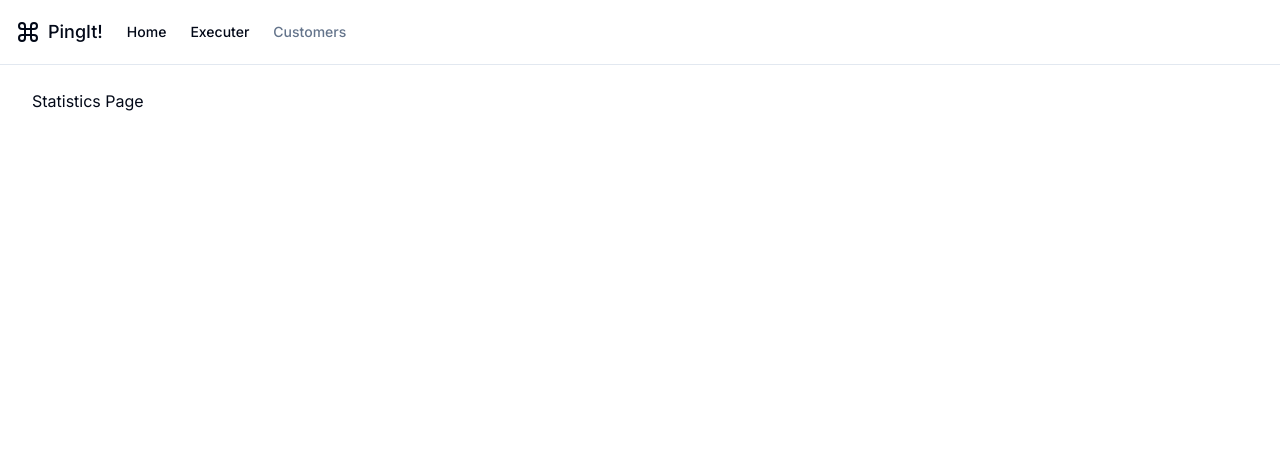
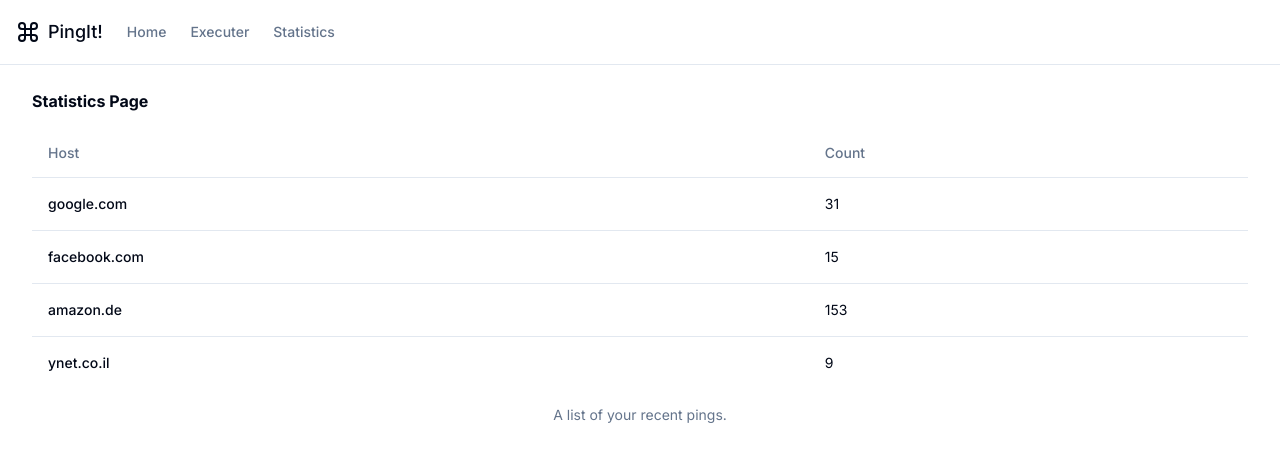
Before and after one commit to zoubiforat/ping-frontend, a Next.js app: page /statistics in a window 1280 px wide. Shown: the top 462 px of the page. Built offline with nearby package versions, Linux system fonts and the light colour scheme.

Commit message:
- ping UI + template

```diff
--- a/app/executer/page.tsx
+++ b/app/executer/page.tsx
@@ -1,13 +1,12 @@
 "use client"
 
-import React, { useEffect, useState } from "react";
+import React, { useState } from "react";
 import { useForm } from 'react-hook-form';
 import { z } from 'zod';
 import { zodResolver } from '@hookform/resolvers/zod';
 import { postExecuterSchema } from "./post-executer.schema";
 import { PostExecuterForm } from "./executer-form";
 import axios from "axios";
-import { Textarea } from "@/components/ui/textarea"
 import { Card, CardContent } from "../../components/ui/card";
 
 const ExecuterPage = () => {
@@ -30,6 +29,7 @@
     });
 
     return <>
+        <h1 className="font-bold">Ping Executer</h1>
         <PostExecuterForm form={form} onSubmit={onSubmit} ></PostExecuterForm>
         <Card>
             <CardContent className="p-6 whitespace-pre">
--- a/app/statistics/page.tsx
+++ b/app/statistics/page.tsx
@@ -1,7 +1,45 @@
 import React from "react";
+import { Table, TableCaption, TableHeader, TableRow, TableHead, TableBody, TableCell } from "../../components/ui/table";
 
 const StatisticsPage = () => {
-    return <div>Statistics Page</div>
+    const statistics = [
+        {
+            host: "google.com",
+            count: 31,
+        },
+        {
+            host: "facebook.com",
+            count: 15,
+        },
+        {
+            host: "amazon.de",
+            count: 153,
+        },
+        {
+            host: "ynet.co.il",
+            count: 9,
+        }
+    ];
+    return <>
+        <h1 className="font-bold">Statistics Page</h1>
+        <Table>
+            <TableCaption>A list of your recent pings.</TableCaption>
+            <TableHeader>
+                <TableRow>
+                    <TableHead>Host</TableHead>
+                    <TableHead>Count</TableHead>
+                </TableRow>
+            </TableHeader>
+            <TableBody>
+                {statistics.map((statistic) => (
+                <TableRow key={statistic.host}>
+                    <TableCell className="font-medium">{statistic.host}</TableCell>
+                    <TableCell>{statistic.count}</TableCell>
+                </TableRow>
+                ))}
+            </TableBody>
+        </Table>
+    </>
 }
 
 export default StatisticsPage;
--- a/components/main-nav.tsx
+++ b/components/main-nav.tsx
@@ -13,13 +13,13 @@
     >
       <Link
         href="/"
-        className="text-sm font-medium transition-colors hover:text-primary"
+        className="text-sm font-medium text-muted-foreground transition-colors hover:text-primary"
       >
         Home
       </Link>
       <Link
         href="/executer"
-        className="text-sm font-medium transition-colors hover:text-primary"
+        className="text-sm font-medium text-muted-foreground transition-colors hover:text-primary"
       >
         Executer
       </Link>
@@ -27,7 +27,7 @@
         href="/statistics"
         className="text-sm font-medium text-muted-foreground transition-colors hover:text-primary"
       >
-        Customers
+        Statistics
       </Link>
     </nav>
   )
--- /dev/null
+++ b/components/ui/table.tsx
@@ -0,0 +1,114 @@
+import * as React from "react"
+
+import { cn } from "@/lib/utils"
+
+const Table = React.forwardRef<
+  HTMLTableElement,
+  React.HTMLAttributes<HTMLTableElement>
+>(({ className, ...props }, ref) => (
+  <div className="relative w-full overflow-auto">
+    <table
+      ref={ref}
+      className={cn("w-full caption-bottom text-sm", className)}
+      {...props}
+    />
+  </div>
+))
+Table.displayName = "Table"
+
+const TableHeader = React.forwardRef<
+  HTMLTableSectionElement,
+  React.HTMLAttributes<HTMLTableSectionElement>
+>(({ className, ...props }, ref) => (
+  <thead ref={ref} className={cn("[&_tr]:border-b", className)} {...props} />
+))
+TableHeader.displayName = "TableHeader"
+
+const TableBody = React.forwardRef<
+  HTMLTableSectionElement,
+  React.HTMLAttributes<HTMLTableSectionElement>
+>(({ className, ...props }, ref) => (
+  <tbody
+    ref={ref}
+    className={cn("[&_tr:last-child]:border-0", className)}
+    {...props}
+  />
+))
+TableBody.displayName = "TableBody"
+
+const TableFooter = React.forwardRef<
+  HTMLTableSectionElement,
+  React.HTMLAttributes<HTMLTableSectionElement>
+>(({ className, ...props }, ref) => (
+  <tfoot
+    ref={ref}
+    className={cn("bg-primary font-medium text-primary-foreground", className)}
+    {...props}
+  />
+))
+TableFooter.displayName = "TableFooter"
+
+const TableRow = React.forwardRef<
+  HTMLTableRowElement,
+  React.HTMLAttributes<HTMLTableRowElement>
+>(({ className, ...props }, ref) => (
+  <tr
+    ref={ref}
+    className={cn(
+      "border-b transition-colors hover:bg-muted/50 data-[state=selected]:bg-muted",
+      className
+    )}
+    {...props}
+  />
+))
+TableRow.displayName = "TableRow"
+
+const TableHead = React.forwardRef<
+  HTMLTableCellElement,
+  React.ThHTMLAttributes<HTMLTableCellElement>
+>(({ className, ...props }, ref) => (
+  <th
+    ref={ref}
+    className={cn(
+      "h-12 px-4 text-left align-middle font-medium text-muted-foreground [&:has([role=checkbox])]:pr-0",
+      className
+    )}
+    {...props}
+  />
+))
+TableHead.displayName = "TableHead"
+
+const TableCell = React.forwardRef<
+  HTMLTableCellElement,
+  React.TdHTMLAttributes<HTMLTableCellElement>
+>(({ className, ...props }, ref) => (
+  <td
+    ref={ref}
+    className={cn("p-4 align-middle [&:has([role=checkbox])]:pr-0", className)}
+    {...props}
+  />
+))
+TableCell.displayName = "TableCell"
+
+const TableCaption = React.forwardRef<
+  HTMLTableCaptionElement,
+  React.HTMLAttributes<HTMLTableCaptionElement>
+>(({ className, ...props }, ref) => (
+  <caption
+    ref={ref}
+    className={cn("mt-4 text-sm text-muted-foreground", className)}
+    {...props}
+  />
+))
+TableCaption.displayName = "TableCaption"
+
+export {
+  Table,
+  TableHeader,
+  TableBody,
+  TableFooter,
+  TableHead,
+  TableRow,
+  TableCell,
+  TableCaption,
+}
```
Also changed, not shown: components/auto-resize-textarea.tsx (deleted).
